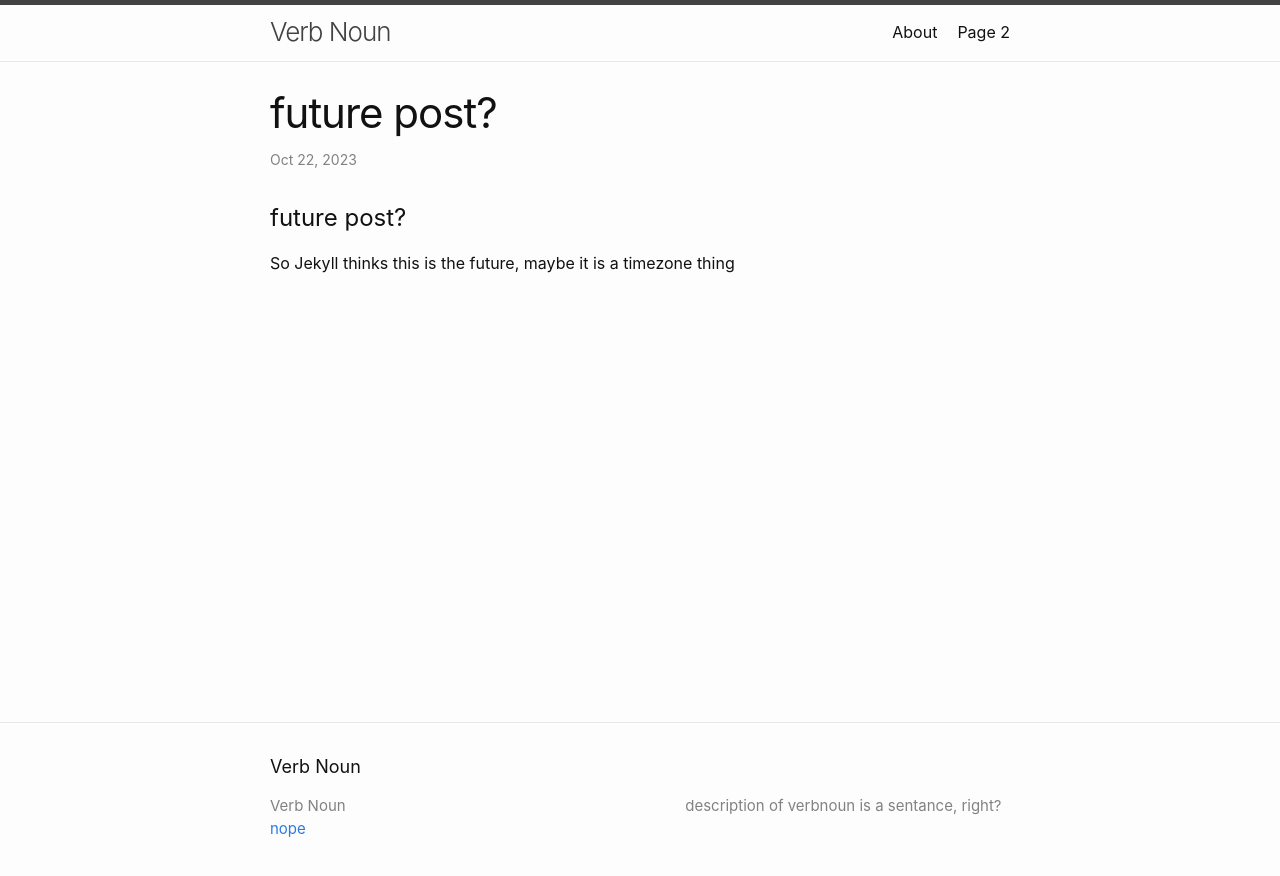
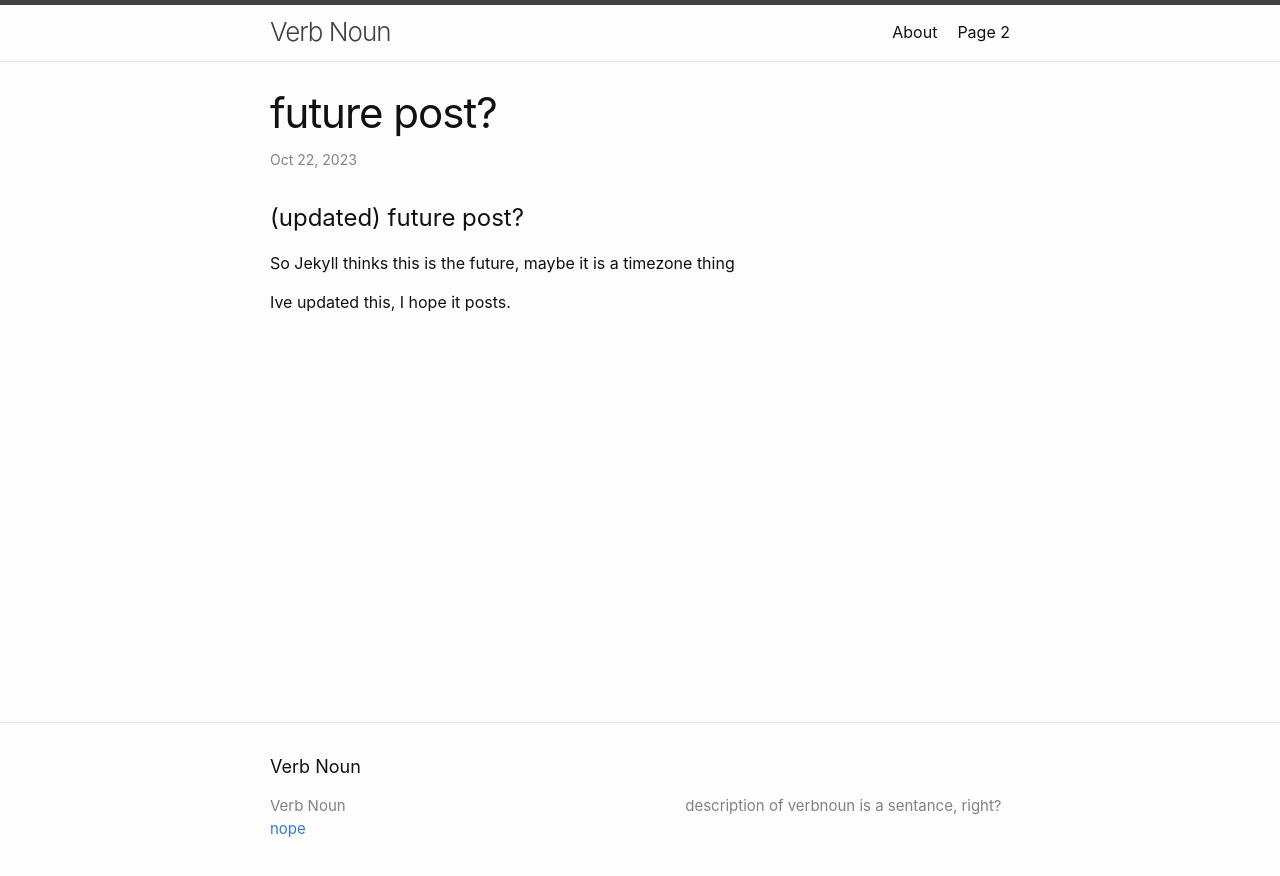
Before and after one commit to verbnoun/verbnoun.github.io, a Jekyll site: the page built from _posts/2023-10-22-future-post.md, in a window 1280 px wide. Shown: the top 876 px of the page. Built offline with Jekyll 4.4.1, drawn with Linux system fonts in a browser that asks for light colours.

```diff
--- a/_posts/2023-10-22-future-post.md
+++ b/_posts/2023-10-22-future-post.md
@@ -3,6 +3,8 @@ layout: post
 title: "future post?"
 date: 2023-10-22 18:25:09
 ---
-# future post?
+# (updated) future post?
 
 So Jekyll thinks this is the future, maybe it is a timezone thing
+
+Ive updated this, I hope it posts.
```
Also changed, not shown: _posts/2023-10-22-This-one-should-work.md (+2 -1 lines).
